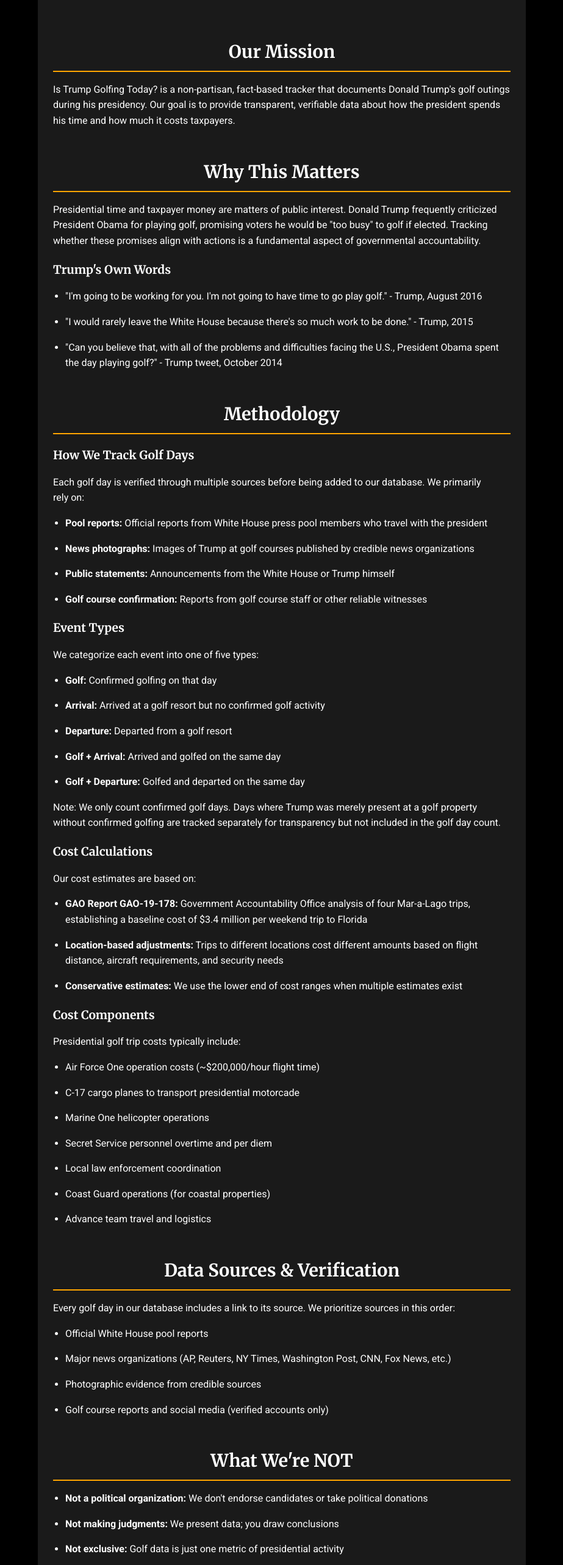
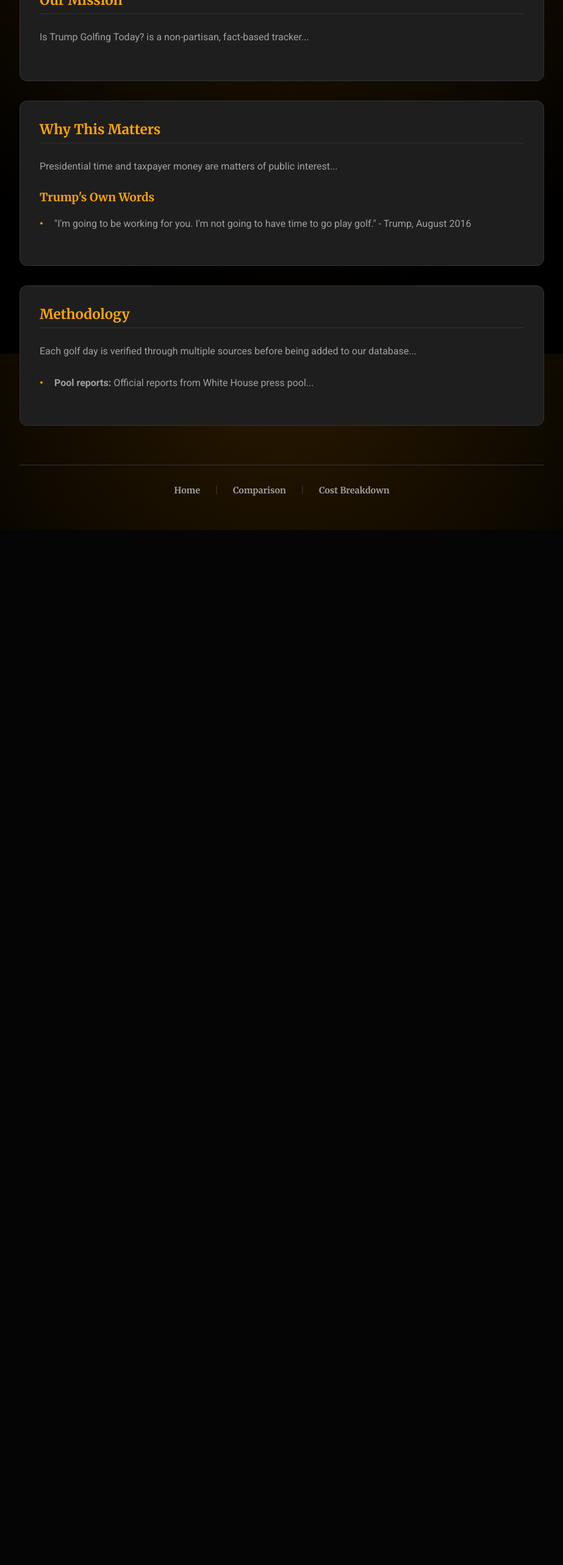
Before and after one commit to soyboi1312/istrumpgolfing.today, a Next.js app: page /about in a window 1280 px wide. Shown: the part 220-2786 px from the top of the page at 61% size, without its empty margins (178-1101 px from the left). After the commit the page ends 1089 px from the top, so only its background shows below. Built offline with nearby package versions, Linux system fonts and the light colour scheme.

Commit message:
Refactor About page styles and structure
Updated the About page to use Home styles and improved structure with section cards.

```diff
--- a/pages/about.tsx
+++ b/pages/about.tsx
@@ -1,200 +1,68 @@
 import Head from 'next/head';
 import Link from 'next/link';
 import Navbar from '../components/Navbar';
-import styles from '../styles/CostBreakdown.module.css';
+// CHANGE 1: Use the standard Home styles
+import styles from '../styles/Home.module.css';
 
-/**
- * About & Methodology Page
- *
- * Explains the purpose, methodology, and data sources for the Trump golf tracker.
- *
- * @returns About page with methodology explanation
- */
 const About = () => {
   return (
     <div className={styles.container}>
       <Head>
         <title>About - Is Trump Golfing Today? Methodology & Sources</title>
-        <meta name="description" content="Learn how we track Trump's golf trips, our methodology for calculating costs, and the verified sources we use for all data on this presidential golf tracker." />
-        <meta name="keywords" content="trump golf tracker methodology, how to track presidential golf, trump golf data sources, presidential travel costs" />
-        <link rel="canonical" href="https://istrumpgolfing.today/about/" />
-        <link rel="icon" href="/files/fav/icon.svg" type="image/svg+xml" />
-        <link
-          href="https://fonts.googleapis.com/css2?family=Roboto:wght@400;700&display=swap"
-          rel="stylesheet"
-        />
-
-        {/* Open Graph Tags */}
-        <meta property="og:type" content="website" />
-        <meta property="og:title" content="About Is Trump Golfing Today?" />
-        <meta property="og:description" content="Methodology, data sources, and cost calculation breakdown." />
+        {/* ... existing meta tags ... */}
       </Head>
 
       <Navbar />
 
-      {/* Added paddingTop to prevent content from being hidden behind the fixed Navbar */}
-      <main className={styles.main} style={{ paddingTop: '80px' }}>
-        <h1 className={styles.title}>About This Project</h1>
+      <main className={styles.main}>
+        {/* CHANGE 2: Use pageTitle class */}
+        <h1 className={styles.pageTitle}>About This Project</h1>
 
-        <div className={`${styles.blurb} ${styles.blurbContainer}`}>
-          <h2 className={styles.subtitle}>Our Mission</h2>
-          <p>
-            Is Trump Golfing Today? is a non-partisan, fact-based tracker that documents Donald Trump's golf outings during
-            his presidency. Our goal is to provide transparent, verifiable data about how the president spends his time and
-            how much it costs taxpayers.
+        {/* CHANGE 3: Wrap logical sections in sectionCard */}
+        <section className={styles.sectionCard}>
+          <h2 className={styles.sectionTitle}>Our Mission</h2>
+          <p className={styles.textBlock}>
+            Is Trump Golfing Today? is a non-partisan, fact-based tracker...
+            {/* ... content ... */}
+          </p>
+        </section>
+
+        <section className={styles.sectionCard}>
+          <h2 className={styles.sectionTitle}>Why This Matters</h2>
+          <p className={styles.textBlock}>
+             Presidential time and taxpayer money are matters of public interest...
           </p>
 
-          <h2 className={styles.subtitle}>Why This Matters</h2>
-          <p>
-            Presidential time and taxpayer money are matters of public interest. Donald Trump frequently criticized President
-            Obama for playing golf, promising voters he would be "too busy" to golf if elected. Tracking whether these promises
-            align with actions is a fundamental aspect of governmental accountability.
+          <h3 style={{ color: '#ffa500', fontFamily: 'Merriweather, serif', marginTop: '1.5rem' }}>Trump's Own Words</h3>
+          <ul className={styles.contentList}>
+            <li>"I'm going to be working for you. I'm not going to have time to go play golf." - Trump, August 2016</li>
+            {/* ... other list items ... */}
+          </ul>
+        </section>
+
+        <section className={styles.sectionCard}>
+          <h2 className={styles.sectionTitle}>Methodology</h2>
+          <p className={styles.textBlock}>
+            Each golf day is verified through multiple sources before being added to our database...
           </p>
 
-          <div className={styles.tableContainer}>
-            <h3 className={styles.tableTitle}>Trump's Own Words</h3>
-            <ul className={styles.sourcesList}>
-              <li>"I'm going to be working for you. I'm not going to have time to go play golf." - Trump, August 2016</li>
-              <li>"I would rarely leave the White House because there's so much work to be done." - Trump, 2015</li>
-              <li>"Can you believe that, with all of the problems and difficulties facing the U.S., President Obama spent the day playing golf?" - Trump tweet, October 2014</li>
-            </ul>
-          </div>
+          {/* Use contentList for verified sources */}
+          <ul className={styles.contentList}>
+             <li><strong>Pool reports:</strong> Official reports from White House press pool...</li>
+             {/* ... */}
+          </ul>
+        </section>
 
-          <h2 className={styles.subtitle}>Methodology</h2>
-
-          <h3 className={styles.tableTitle}>How We Track Golf Days</h3>
-          <p>
-            Each golf day is verified through multiple sources before being added to our database. We primarily rely on:
-          </p>
-          <ul className={styles.sourcesList}>
-            <li><strong>Pool reports:</strong> Official reports from White House press pool members who travel with the president</li>
-            <li><strong>News photographs:</strong> Images of Trump at golf courses published by credible news organizations</li>
-            <li><strong>Public statements:</strong> Announcements from the White House or Trump himself</li>
-            <li><strong>Golf course confirmation:</strong> Reports from golf course staff or other reliable witnesses</li>
-          </ul>
-
-          <h3 className={styles.tableTitle}>Event Types</h3>
-          <p>We categorize each event into one of five types:</p>
-          <ul className={styles.sourcesList}>
-            <li><strong>Golf:</strong> Confirmed golfing on that day</li>
-            <li><strong>Arrival:</strong> Arrived at a golf resort but no confirmed golf activity</li>
-            <li><strong>Departure:</strong> Departed from a golf resort</li>
-            <li><strong>Golf + Arrival:</strong> Arrived and golfed on the same day</li>
-            <li><strong>Golf + Departure:</strong> Golfed and departed on the same day</li>
-          </ul>
-          <p>
-            <em>Note: We only count confirmed golf days. Days where Trump was merely present at a golf property without
-            confirmed golfing are tracked separately for transparency but not included in the golf day count.</em>
-          </p>
-
-          <h3 className={styles.tableTitle}>Cost Calculations</h3>
-          <p>Our cost estimates are based on:</p>
-          <ul className={styles.sourcesList}>
-            <li>
-              <strong>GAO Report GAO-19-178:</strong> Government Accountability Office analysis of four Mar-a-Lago trips,
-              establishing a baseline cost of $3.4 million per weekend trip to Florida
-            </li>
-            <li>
-              <strong>Location-based adjustments:</strong> Trips to different locations cost different amounts based on
-              flight distance, aircraft requirements, and security needs
-            </li>
-            <li>
-              <strong>Conservative estimates:</strong> We use the lower end of cost ranges when multiple estimates exist
-            </li>
-          </ul>
-
-          <div className={styles.tableContainer}>
-            <h3 className={styles.tableTitle}>Cost Components</h3>
-            <p>Presidential golf trip costs typically include:</p>
-            <ul className={styles.sourcesList}>
-              <li>Air Force One operation costs (~$200,000/hour flight time)</li>
-              <li>C-17 cargo planes to transport presidential motorcade</li>
-              <li>Marine One helicopter operations</li>
-              <li>Secret Service personnel overtime and per diem</li>
-              <li>Local law enforcement coordination</li>
-              <li>Coast Guard operations (for coastal properties)</li>
-              <li>Advance team travel and logistics</li>
-            </ul>
-          </div>
-
-          <h2 className={styles.subtitle}>Data Sources & Verification</h2>
-          <p>
-            Every golf day in our database includes a link to its source. We prioritize sources in this order:
-          </p>
-          <ol className={styles.sourcesList}>
-            <li>Official White House pool reports</li>
-            <li>Major news organizations (AP, Reuters, NY Times, Washington Post, CNN, Fox News, etc.)</li>
-            <li>Photographic evidence from credible sources</li>
-            <li>Golf course reports and social media (verified accounts only)</li>
-          </ol>
-
-          <h2 className={styles.subtitle}>What We're NOT</h2>
-          <ul className={styles.sourcesList}>
-            <li><strong>Not a political organization:</strong> We don't endorse candidates or take political donations</li>
-            <li><strong>Not making judgments:</strong> We present data; you draw conclusions</li>
-            <li><strong>Not exclusive:</strong> Golf data is just one metric of presidential activity</li>
-          </ul>
-
-          <h2 className={styles.subtitle}>Accuracy & Corrections</h2>
-          <p>
-            We strive for 100% accuracy. If you find an error in our data, please email us at{' '}
-            <a href="mailto:mail@istrumpgolfing.today" style={{ color: '#ffa500' }}>
-              mail@istrumpgolfing.today
-            </a>{' '}
-            with:
-          </p>
-          <ul className={styles.sourcesList}>
-            <li>The specific date in question</li>
-            <li>What you believe is incorrect</li>
-            <li>A link to a credible source supporting the correction</li>
-          </ul>
-          <p>We review all submissions and issue corrections when warranted.</p>
-
-          <h2 className={styles.subtitle}>Data Usage</h2>
-          <p>
-            All data on this site is freely available for journalists, researchers, and the public. We encourage fact-checking,
-            verification, and republication of our data with attribution.
-          </p>
-
-          <h2 className={styles.subtitle}>Technical Implementation</h2>
-          <p>
-            This site is built with Next.js and TypeScript, statically generated for fast performance, and hosted for
-            maximum uptime. The codebase is optimized for accessibility (WCAG 2.1 compliant) and mobile devices.
-          </p>
-
-          <h2 className={styles.subtitle}>Contact & Social</h2>
-          <ul className={styles.sourcesList}>
-            <li>
-              Email:{' '}
-              <a href="mailto:mail@istrumpgolfing.today" style={{ color: '#ffa500' }}>
-                mail@istrumpgolfing.today
-              </a>
-            </li>
-            <li>
-              Bluesky:{' '}
-              <a href="https://bsky.app/profile/istrumpgolfing.today" target="_blank" rel="noopener noreferrer" style={{ color: '#ffa500' }}>
-                @istrumpgolfing.today
-              </a>
-            </li>
-          </ul>
-
-          <h2 className={styles.subtitle}>Support</h2>
-          <p>
-            This is a volunteer project with no ads or tracking. If you'd like to support our work, please consider donating to:
-          </p>
-          <ul className={styles.sourcesList}>
-            <li>
-              <a href="https://www.pcrf.net/" target="_blank" rel="noopener noreferrer" style={{ color: '#ffa500' }}>
-                PCRF.net
-              </a>
-            </li>
-          </ul>
-        </div>
+        {/* Continue this pattern for "Data Sources", "Corrections", etc. */}
 
         <div className={styles.footer}>
-          <Link href="/">
-            <a className={styles.homeLink}>← Back to Main Tracker</a>
-          </Link>
+           <div className={styles.footerLinks}>
+            <Link href="/"><a className={styles.footerLink}>Home</a></Link>
+            <span className={styles.footerSeparator}>|</span>
+            <Link href="/comparison"><a className={styles.footerLink}>Comparison</a></Link>
+            <span className={styles.footerSeparator}>|</span>
+            <Link href="/cost-breakdown"><a className={styles.footerLink}>Cost Breakdown</a></Link>
+          </div>
         </div>
       </main>
     </div>
```
